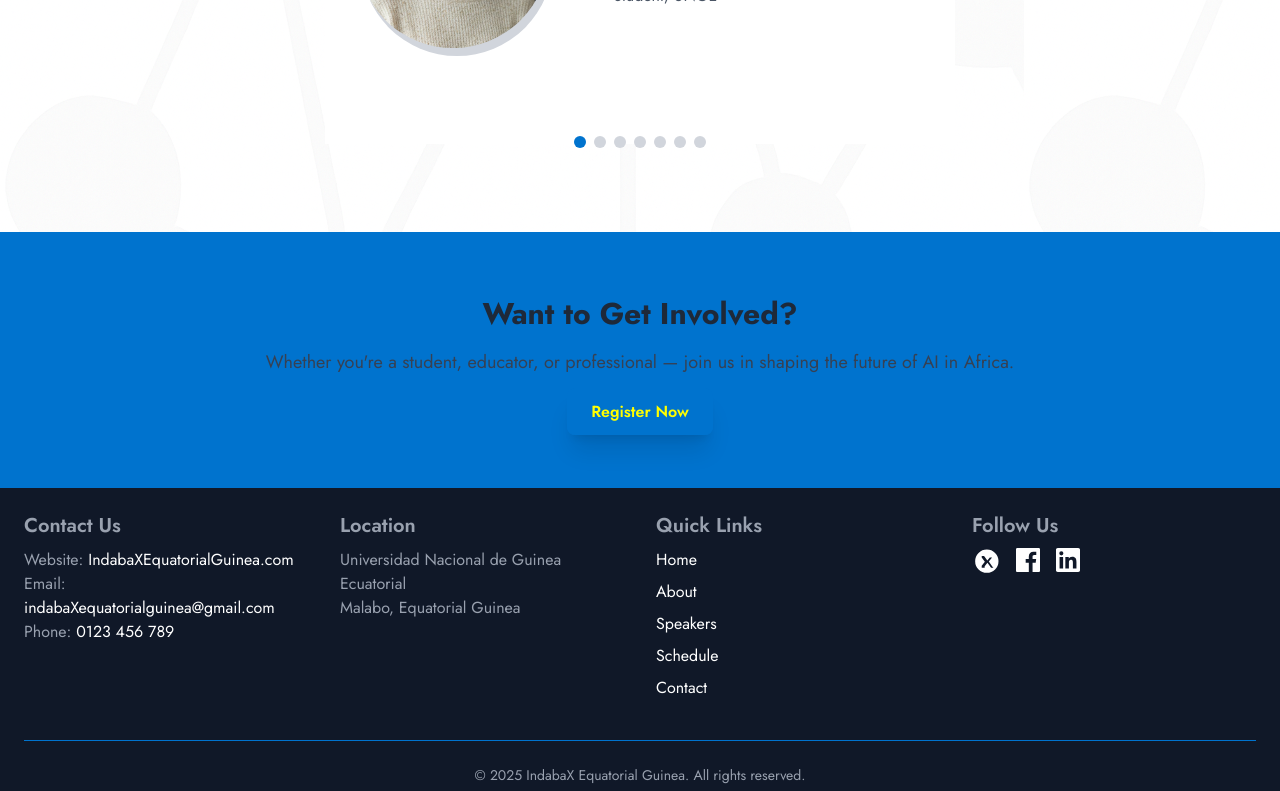
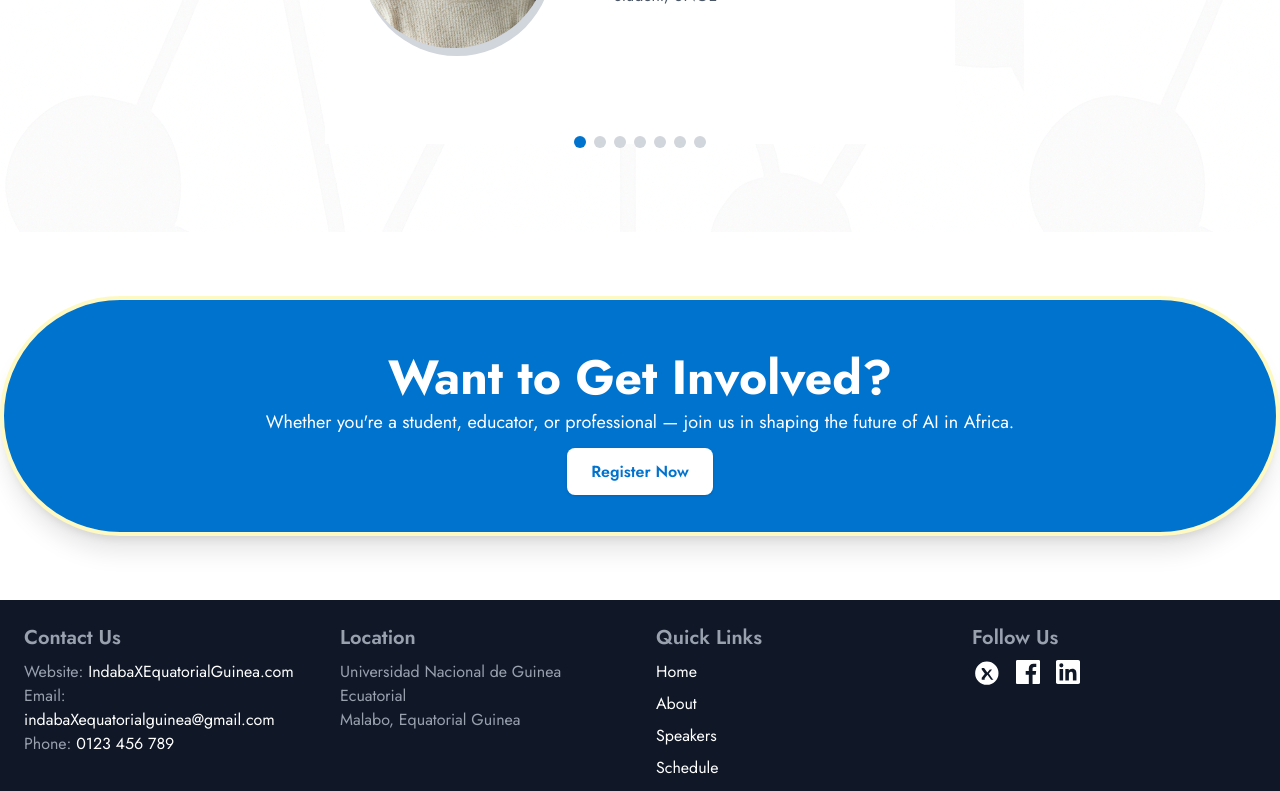
Before and after one commit to NeoPhetoane/IndabaX_Equatorial_Guinea, a React (Vite) app: page / in a window 1280 px wide. Shown: the part 5309-6100 px from the top of the page. Built offline with nearby package versions, Linux system fonts and the light colour scheme.

Commit message:
Refactored CallToAction component layout: added container for improved structure and styling, enhanced text visibility, and adjusted background properties for better design.

```diff
--- a/src/components/CallToAction.jsx
+++ b/src/components/CallToAction.jsx
@@ -3,18 +3,22 @@ import { Link } from "react-router-dom";
 export default function CallToAction() {
   return (
     <main>
-      <section className="bg-true-blue py-16 text-center">
-        <h2 className="text-3xl font-bold mb-4">Want to Get Involved?</h2>
-        <p className="text-lg mb-6 text-gray-700">
+      <section className="py-16 bg-transparent">
+        <div className="max-w-7xl mx-auto bg-true-blue border-4 border-yellow-100 rounded-full shadow-xl px-6 py-12 text-center">
+          <h2 className="text-3xl font-bold leading-tight text-white sm:text-4xl lg:text-5xl">
+            Want to Get Involved?
+          </h2>
+          <p className="text-lg mb-6 text-white">
             Whether you're a student, educator, or professional — join us in
             shaping the future of AI in Africa.
           </p>
           <Link
             to="/registration"
-          className="bg-true-blue hover:bg-yellow text-true-yellow font-semibold py-3 px-6 rounded-lg shadow-xl transition"
+            className="bg-white hover:bg-yellow text-true-blue hover:text-true-blue font-semibold py-3 px-6 rounded-lg shadow transition"
           >
             Register Now
           </Link>
+        </div>
       </section>
     </main>
   );
```
Lines whose indentation alone changed are shown as unchanged.
